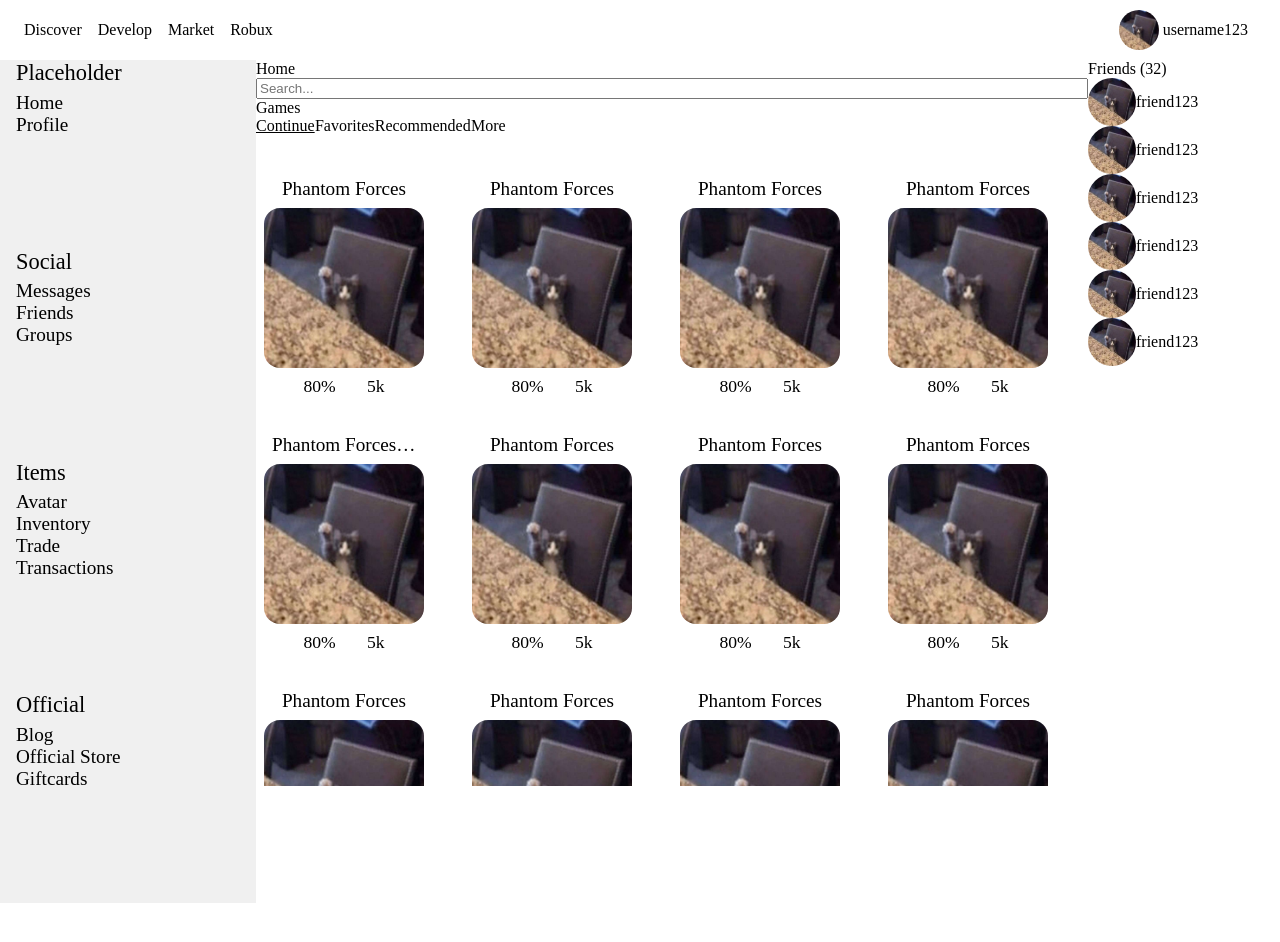
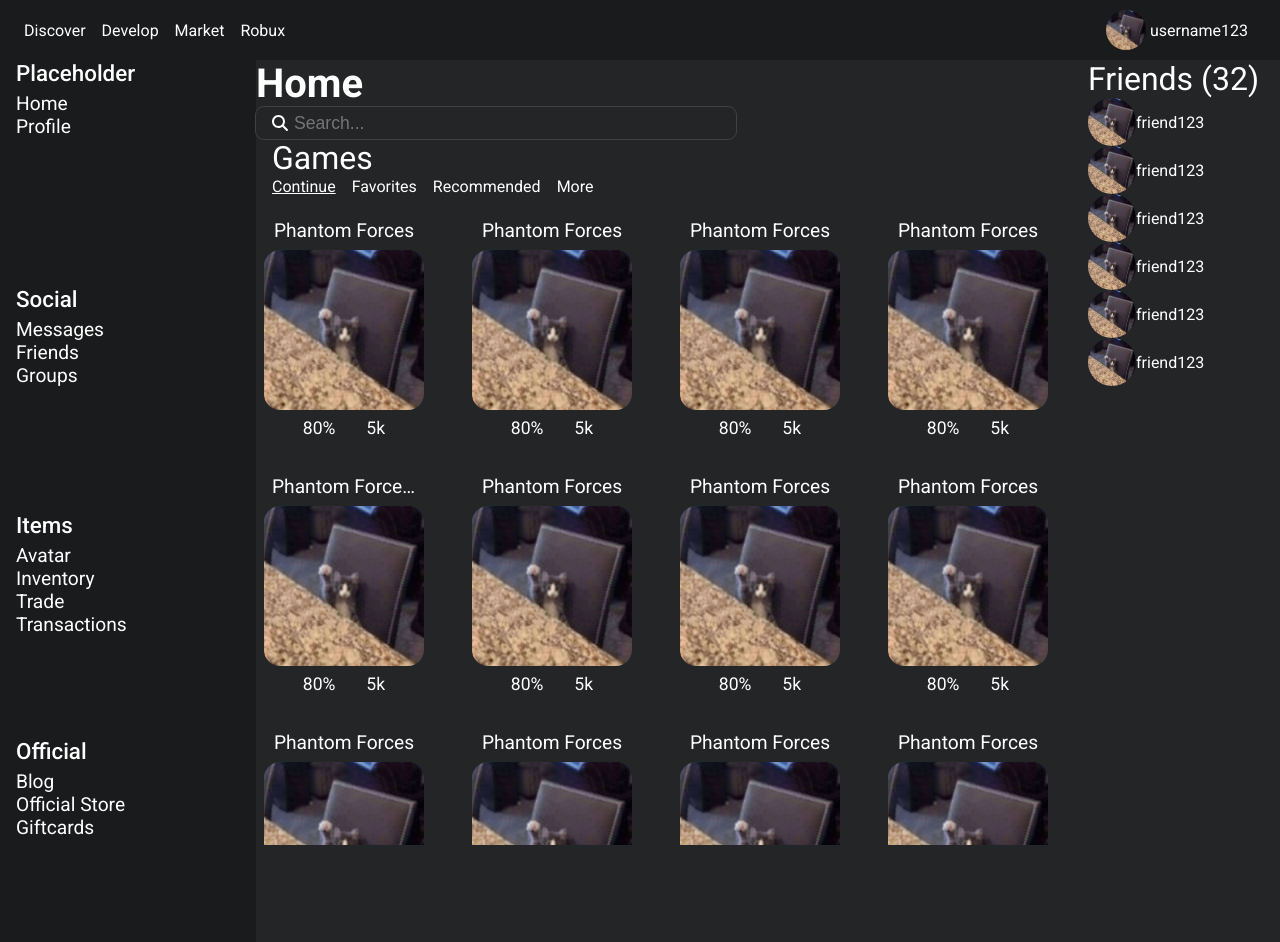
Before and after one commit to Blisstiful/Roblox-Redesign, a React (Create React App) app: page / in a window 1280 px wide. Shown: the top 942 px of the page. Before the commit the page ends 903 px from the top, so only its background shows below. Built offline with nearby package versions, Linux system fonts and the light colour scheme.

Commit message:
Added fontawesome, added font system, added darkmode, added to and styled the searchbar
font system is untested, searchbar needs  a bit more work.

```diff
--- a/package.json
+++ b/package.json
@@ -3,6 +3,9 @@
   "version": "0.1.0",
   "private": true,
   "dependencies": {
+    "@fortawesome/fontawesome-svg-core": "^6.4.2",
+    "@fortawesome/free-solid-svg-icons": "^6.4.2",
+    "@fortawesome/react-fontawesome": "^0.2.0",
     "@testing-library/jest-dom": "^5.17.0",
     "@testing-library/react": "^13.4.0",
     "@testing-library/user-event": "^13.5.0",
--- a/public/index.html
+++ b/public/index.html
@@ -5,6 +5,10 @@
 
 		<meta charset="utf-8" />
 		<meta name="viewport" content="width=device-width, initial-scale=1" />
+
+		<link rel="preconnect" href="https://fonts.googleapis.com">
+		<link rel="preconnect" href="https://fonts.gstatic.com" crossorigin>
+		<link href="https://fonts.googleapis.com/css2?family=Roboto:wght@100;300;400;500;700;900&display=swap" rel="stylesheet">
 
 		<meta name="theme-color" content="#000000" />
 
--- a/src/components/UI/menus/navmenu.module.css
+++ b/src/components/UI/menus/navmenu.module.css
@@ -1,13 +1,15 @@
 #nav-menu{
-    display: grid;
-    grid-column: repeat(4, 1fr)/1fr;
-    background-color: rgb(240, 240, 240);
+    display: flex;
+    flex-direction: column;
+    background-color: #191b1d;
     /*use boxshadow here*/
 }
 
 #nav-menu div{
     display: flex;
     flex-direction: column;
+    height: 25%;
+    width: 100%;
 }
 
 #nav-menu div p{
--- a/src/components/UI/misc/searchbar.js
+++ b/src/components/UI/misc/searchbar.js
@@ -1,9 +1,17 @@
 import React from "react";
 import style from "./searchbar.module.css";
 
+import { FontAwesomeIcon } from "@fortawesome/react-fontawesome";
+import {faMagnifyingGlass} from "@fortawesome/free-solid-svg-icons";
+
 const Searchbar = () =>{
     return(
-        <input type="text" placeholder="Search..." id={style["searchbar"]}></input>
+        <div id={style["input-group"]}>
+
+            <FontAwesomeIcon icon={faMagnifyingGlass} />
+            <input type="text" placeholder="Search..." id={style["searchbar"]}></input>
+
+        </div>
     );
 };
 
--- a/src/components/UI/misc/searchbar.module.css
+++ b/src/components/UI/misc/searchbar.module.css
@@ -0,0 +1,28 @@
+#input-group{
+    display: flex;
+    align-items: center;
+    height: 2rem;
+    width: 30rem;
+    border-radius: 0.5rem;
+    outline: 1px solid var(--light-grey);
+}
+
+#input-group svg{
+    margin-left: 1rem;
+    color: var(--text-color);
+}
+
+#searchbar{
+    margin-left: 0.25rem;
+    height: 100%;
+    width: 100%;
+    border: none;
+    font-size: 1.1rem;
+    background-color: transparent;
+    color: var(--light-grey-2);
+    caret-color: var(--text-color);
+}
+
+#searchbar:focus{
+    outline: none;
+}
--- a/src/components/navbar/navbar.module.css
+++ b/src/components/navbar/navbar.module.css
@@ -4,6 +4,7 @@
     align-items: center;
     height: var(--navbar-height);
     width: 100%;
+    background-color: #191b1d;
 }
 
 #left{
--- a/src/index.css
+++ b/src/index.css
@@ -1,6 +1,23 @@
 :root{
+    /* Colors */
+    --bg: #232527;
+    --light-grey: #3f4245;
+    --light-grey-2: #717479;
+
+    --text-color: rgb(255, 255, 255);
+
+    /* Consistency */
     --navbar-height: 60px;
+
+    /* Font sizes */
     /*Create consistent font sizes here (h1 size, 1.5em etc etc)*/
+
+    --h1: 2.5rem;
+    --h2: 2rem;
+    --h3: 1.75rem;
+    --h4: 1.5rem;
+    --h5: 1.25rem;
+    --h6: 1.1rem;
 }
 
 html{
@@ -12,6 +29,7 @@
     margin: 0;
     height: 100%;
     width: 100%;
+    background-color: var(--bg);
     overflow: hidden; /* Cheap trick to get scrolling working, needs to be updated later on*/
 }
 
@@ -23,6 +41,8 @@
 h1, h2, h3, h4, h5, h6, a, p, button, li{
     all: unset;
     width: fit-content;
+    font-family: "Roboto", sans-serif;
+    color: var(--text-color);
 }
 
 ul{
@@ -36,3 +56,8 @@
 a{
     cursor: pointer;
 }
+
+h1{
+    font-size: var(--h1);
+    font-weight: 700;
+}
--- a/src/pages/home.js
+++ b/src/pages/home.js
@@ -31,7 +31,7 @@
 
                         <div id={style["games-nav"]}>
 
-                            <p>Games</p>
+                            <h2>Games</h2>
 
                             <ul>
 
--- a/src/pages/home.module.css
+++ b/src/pages/home.module.css
@@ -8,6 +8,10 @@
     */
     height: calc(100% - var(--navbar-height));
     width: 100%;
+}
+
+main h2{
+    font-size: var(--h2);
 }
 
 #middle{
@@ -40,12 +44,17 @@
     width: 30%;
 }
 
+#games-nav h2, #games-nav button{
+    margin-left: 1rem;
+}
+
 #games-nav button{
     cursor: pointer;
 }
 
 .current{
     text-decoration: underline;
+    text-decoration-color: var(--text-color);
 }
 
 /* LIST ITEMS OF GAMES */
```
Also changed, not shown: 1 other file (tests, documents, lock files or other folders).
